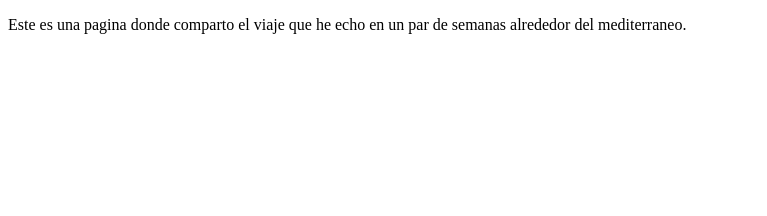
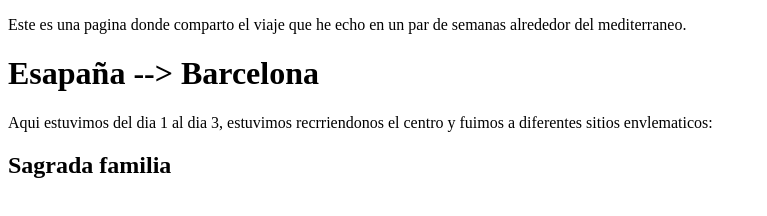
Before and after one commit to Ivan-padilla-shutdown/viaje, a plain HTML site: page index.html in a window 1280 px wide. Shown: the whole page, without its empty margins (0-767 px from the left). Drawn offline with Linux system fonts and the light colour scheme.

Commit message:
Add files via upload

```diff
--- a/index.html
+++ b/index.html
@@ -6,5 +6,8 @@
   </head>
   <body>
     <p>Este es una pagina donde comparto el viaje que he echo en un par de semanas alrededor del mediterraneo.</p>
+    <h1>Esapaña --> Barcelona</h1>
+    <p> Aqui estuvimos del dia 1 al dia 3, estuvimos recrriendonos el centro y fuimos a diferentes sitios envlematicos:<p/>
+    <h2>Sagrada familia </h2>
   </body>
 </html>
```
